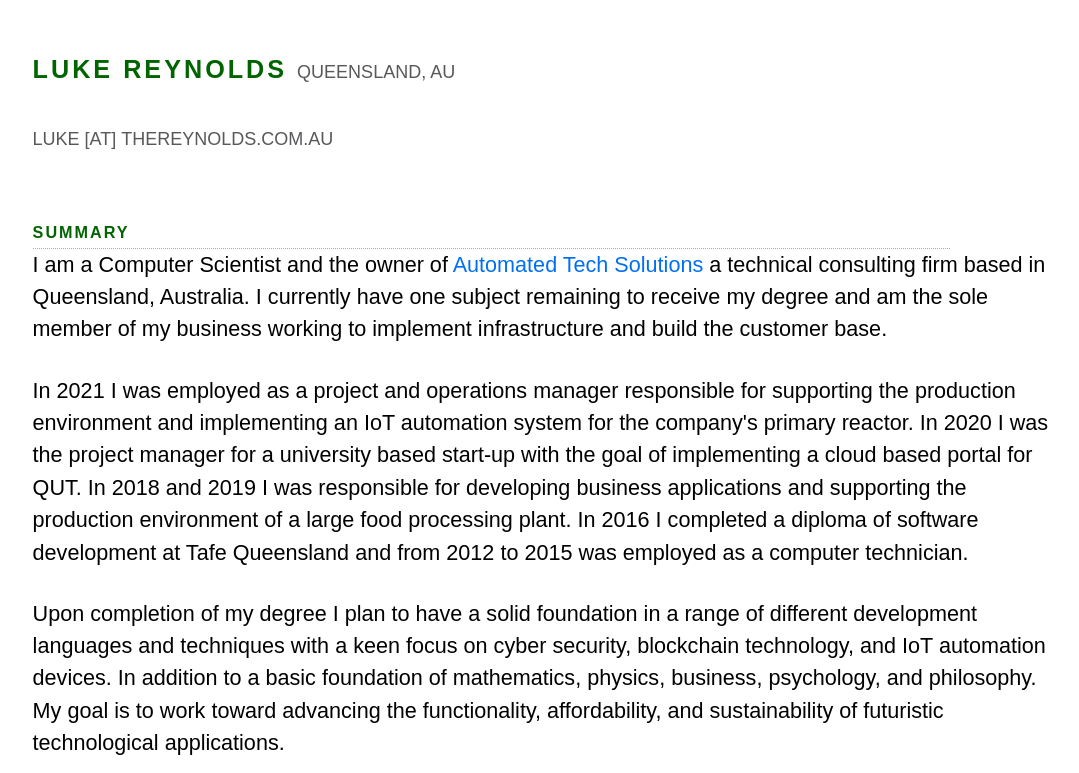
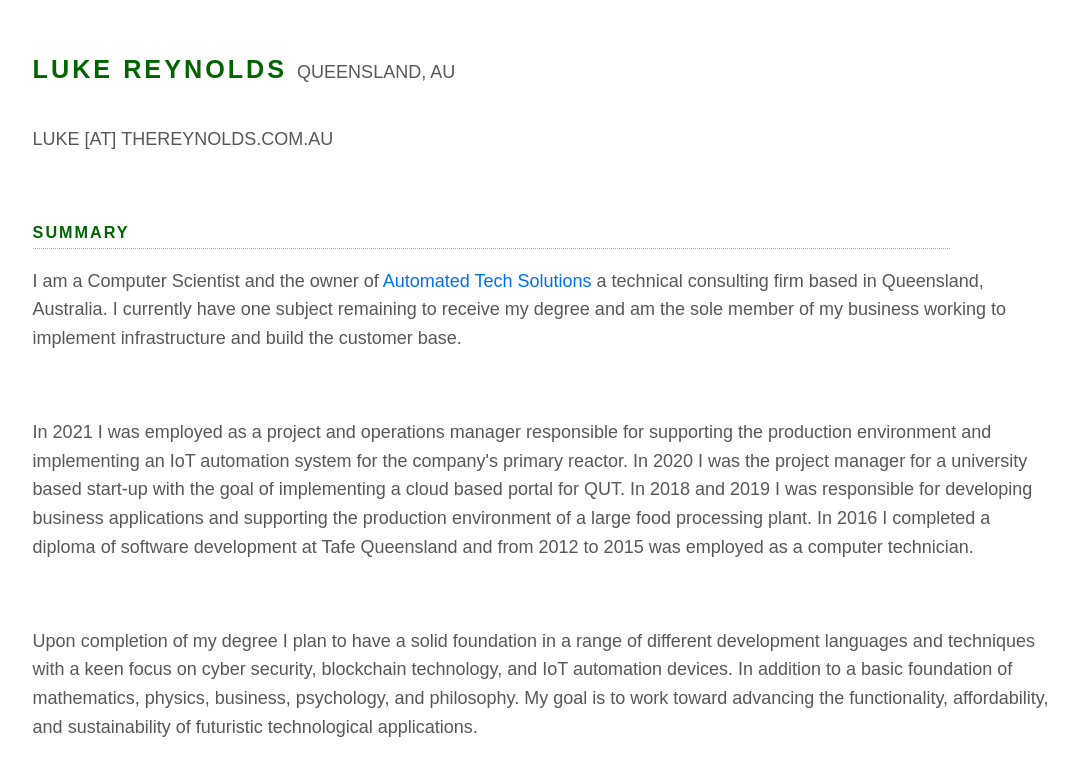
Before and after one commit to lreynolds188/Portfolio, a Next.js app: page /resume in a window 1280 px wide. Shown: the part 179-952 px from the top of the page, without its empty margins (98-1177 px from the left). Built offline with nearby package versions, Linux system fonts and the light colour scheme.

Commit message:
Update resume.js

```diff
--- a/pages/resume.js
+++ b/pages/resume.js
@@ -18,11 +18,11 @@ export default function Home() {
 
           <h2 className={styles.categoryHeaders}>Summary</h2>
           <hr />
-          <p className={styles.description}>
+          <p className={styles.contact}>
             I am a Computer Scientist and the owner of <a href="https://automatedtechnicalsolutions.com">Automated Tech Solutions</a> a technical consulting firm based in Queensland, Australia.
             I currently have one subject remaining to receive my degree and am the sole member of my business working to implement infrastructure and build the customer base.
           </p><br /><br />
-          <p className={styles.description}>
+          <p className={styles.contact}>
             In 2021 I was employed as a project and operations manager responsible for supporting the production environment
             and implementing an IoT automation system for the company's primary reactor.
             In 2020 I was the project manager for a university based start-up with the goal of implementing a cloud
@@ -30,7 +30,7 @@ export default function Home() {
             the production environment of a large food processing plant. In 2016 I completed a diploma of software development
             at Tafe Queensland and from 2012 to 2015 was employed as a computer technician.
           </p><br /><br />
-          <p className={styles.description}>
+          <p className={styles.contact}>
             Upon completion of my degree I plan to have a solid foundation in a range of different development
             languages and techniques with a keen focus on cyber security, blockchain technology, and IoT automation devices. In addition to a
             basic foundation of mathematics, physics, business, psychology, and philosophy.
```
